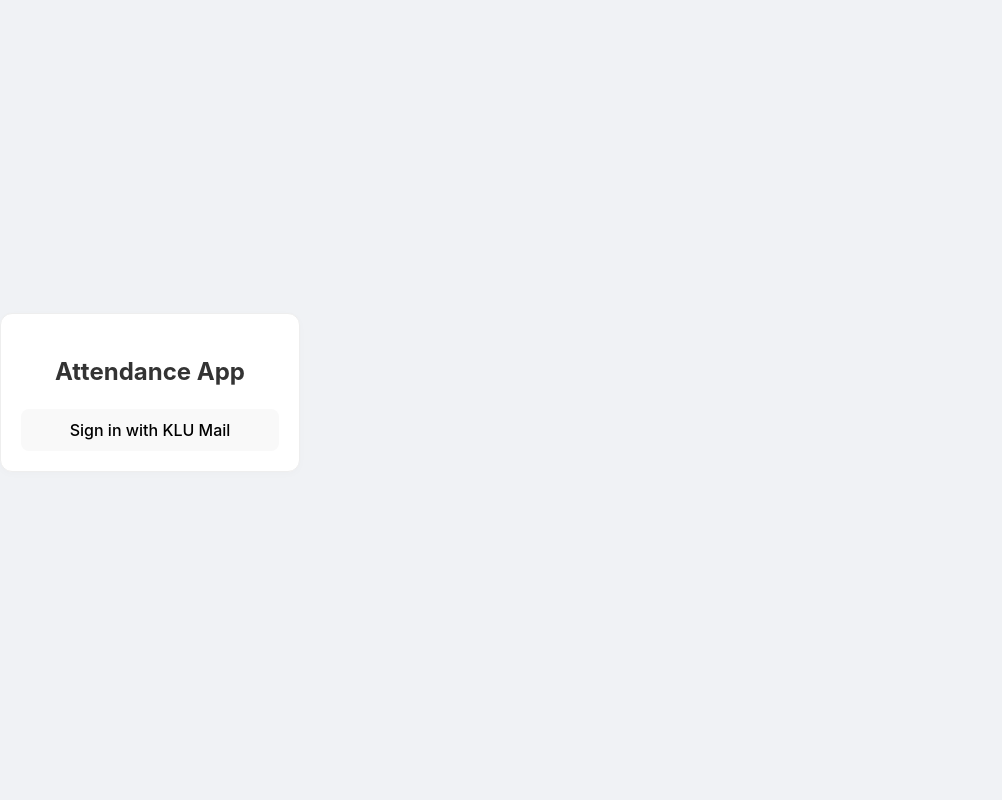
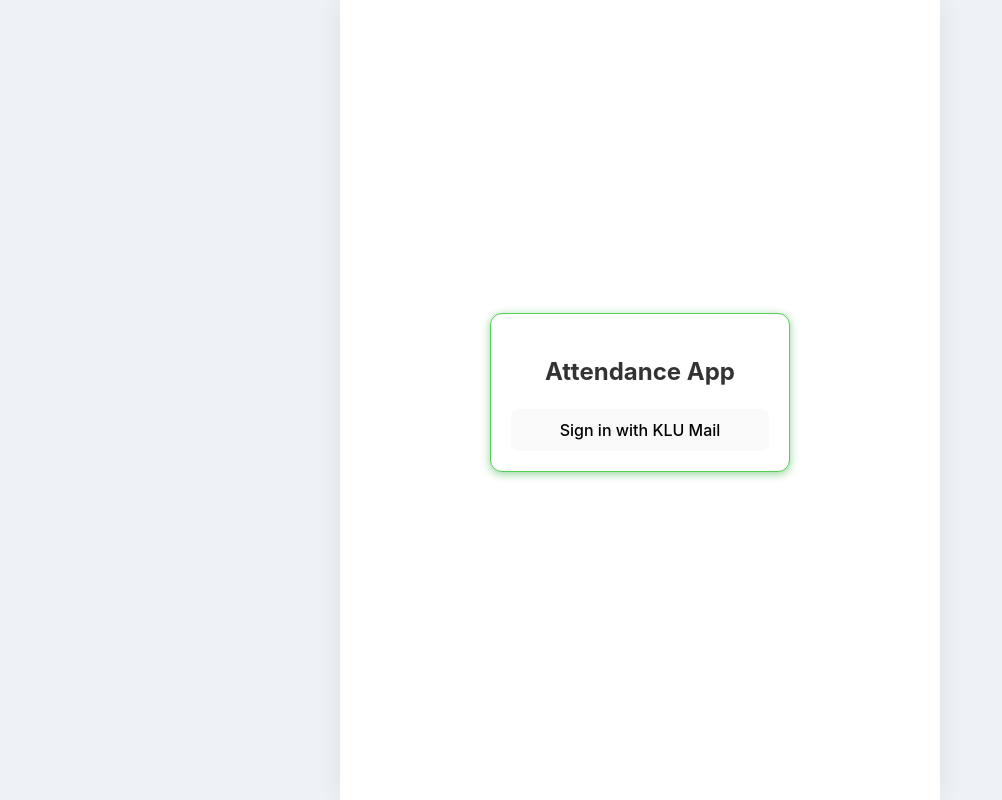
Before and after one commit to vijayashekarc/Advanced-Attendance-Calculator, a React (Vite) app in the folder frontend/: page / in a window 1280 px wide. Shown: the whole page, without its empty margins (0-1002 px from the left). Built offline with nearby package versions, Linux system fonts and the light colour scheme; no server answers.

Commit message:
UI enhancement and fixed endpoint issues

```diff
--- a/frontend/src/App.css
+++ b/frontend/src/App.css
@@ -5,30 +5,46 @@
 
 /* For Firefox, IE, and Edge */
 html {
-  scrollbar-width: none;
-  -ms-overflow-style: none;
-  overflow-y: scroll; /* Keeps scrolling enabled */
+  overflow-y: scroll;
+  scrollbar-width: none; /* Firefox */
+  -ms-overflow-style: none; /* IE/Edge */
 }
+html::-webkit-scrollbar { display: none; } /* Chrome/Safari */
 
 body {
   margin: 0;
   padding: 0;
   font-family: -apple-system, BlinkMacSystemFont, 'Segoe UI', Roboto, Helvetica, Arial, sans-serif;
-  background-color: #f0f2f5;
+  background-color: #eef2f5; /* Slightly darker grey for desktop background */
   color: #333;
   -webkit-font-smoothing: antialiased;
+
+  /* --- THE FIX: Force Center using Flexbox --- */
+  display: flex;
+  justify-content: center; /* Horizontally Center */
+  align-items: flex-start; /* Start from top (don't vertically center) */
+  min-height: 100vh;
+  width: 100%;
 }
-/* --- MAIN LAYOUT (FIXED PHONE SIZE) --- */
+
+/* This targets the React Wrapper directly */
+#root {
+  width: 100%;
+  max-width: 600px;        /* The Mobile Width Limit */
+  background: white;
+  min-height: 100vh;       /* Full height */
+  box-shadow: 0 0 25px rgba(0,0,0,0.08); /* Nice shadow to separate app from background */
+  position: relative;
+}
+
+/* The Container inside the App */
 .app-container {
-  width: 100%;           /* Fill available space... */
-  max-width: 600px;      /* ...but stop at 600px */
-  margin: 0 auto;        /* Center strictly */
+  width: 100%;
   min-height: 100vh;
-  background: white;
-  box-shadow: 0 0 20px rgba(0,0,0,0.05);
   display: flex;
   flex-direction: column;
-  position: relative;    /* Ensures stability */
+  position: relative;
+  /* Removed margin: 0 auto; because #root handles the centering now */
 }
 
 .content-area {
@@ -41,7 +57,7 @@ body {
 
 /* --- NAVIGATION (FIXED) --- */
 .navbar {
-  background: #fff;
+  background: #ffffff;
   padding: 10px 15px;
   border-bottom: 1px solid #eee;
   display: flex;
@@ -57,7 +73,7 @@ body {
 
 .nav-tabs {
   display: flex;
-  background: #f0f2f5;
+  background: #cbebaf;
   padding: 4px;
   border-radius: 8px;
   gap: 5px;
@@ -72,7 +88,7 @@ body {
   padding: 8px 0;
   font-size: 0.9rem;
   font-weight: 500;
-  color: #7f8c8d;
+  color: #000000;
   cursor: pointer;
   border-radius: 6px;
   transition: all 0.2s;
@@ -81,8 +97,8 @@ body {
 }
 
 .nav-btn.active {
-  background: white;
-  color: #2c3e50;
+  background: rgb(123, 181, 41);
+  color: #ffffff;
   font-weight: 600;
   box-shadow: 0 1px 3px rgba(0,0,0,0.1);
 }
@@ -103,11 +119,11 @@ body {
 /* --- CARDS & UI ELEMENTS --- */
 .card {
   background: white;
-  border: 1px solid #eee;
+  border: 1px solid #53d056;
   border-radius: 12px;
   padding: 20px;
   margin-bottom: 15px;
-  box-shadow: 0 2px 8px rgba(0,0,0,0.02);
+  box-shadow: 0 2px 8px rgba(21, 163, 37, 0.466);
   width: 100%;           /* Force card to fit container */
   box-sizing: border-box; /* Prevent padding from expanding width */
 }
--- a/frontend/src/main.jsx
+++ b/frontend/src/main.jsx
@@ -9,7 +9,7 @@ import axios from 'axios';
 const clientId = import.meta.env.VITE_GOOGLE_CLIENT_ID;
 const apiUrl = import.meta.env.VITE_API_URL; // <--- This reads the variable we will set
 
-axios.defaults.baseURL = apiUrl || '';
+axios.defaults.baseURL = 'https://advanced-attendance-calculator.vercel.app' || '';
 
 ReactDOM.createRoot(document.getElementById('root')).render(
   <React.StrictMode>
```
